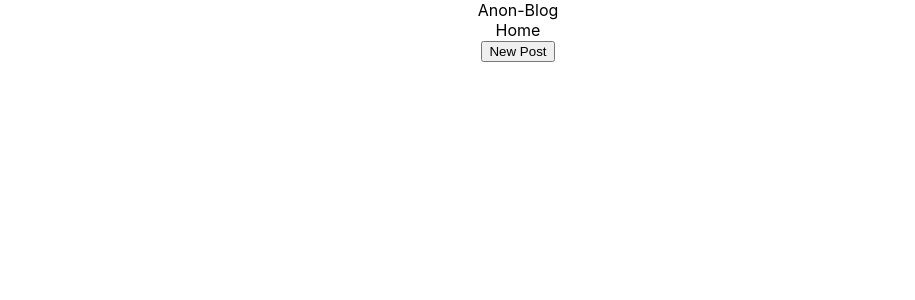
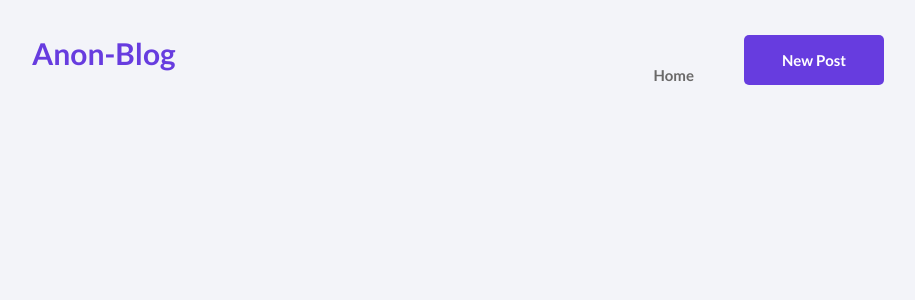
Before and after one commit to Enhancifire/Frontend, a React (Create React App) app: page / in a window 1280 px wide. Shown: the top 300 px of the page, without its empty margins (122-1037 px from the left). Built offline with nearby package versions, Linux system fonts and the light colour scheme.

Commit message:
💄: Style Navbar

```diff
--- a/src/App.css
+++ b/src/App.css
@@ -1,38 +1,61 @@
-.App {
-  text-align: center;
+@import url('https://fonts.googleapis.com/css2?family=Lato:wght@300;400;700&display=swap');
+
+
+*{
+  font-family: 'Lato', sans-serif;
+ background-color: #F3F4F9;
+ height: 10vh;
 }
 
-.App-logo {
-  height: 40vmin;
-  pointer-events: none;
+/* navbar */
+.navbar{
+  display: flex;
+  justify-content: space-around;
+  align-items: center;
+  padding: 35px;
+  margin-left: -120px;
 }
 
-@media (prefers-reduced-motion: no-preference) {
-  .App-logo {
-    animation: App-logo-spin infinite 20s linear;
-  }
+.navbar-logo{
+  font-family: 'Lato', sans-serif;
+  font-size: 30px;
+  font-weight: bold;
+  color: #673CDF;
+
 }
 
-.App-header {
-  background-color: #282c34;
-  min-height: 100vh;
+.navbar-items{
   display: flex;
-  flex-direction: column;
   align-items: center;
-  justify-content: center;
-  font-size: calc(10px + 2vmin);
-  color: white;
+  justify-content: space-around;
 }
 
-.App-link {
-  color: #61dafb;
+.navbar-home{
+  display: flex;
+  align-items: center;
+  margin-right: 30px ;
+  cursor: pointer;
+
+  font-weight: bold;
+  color: #6A6969;
+  font-size: 15px;
+}
+.navbar-post{
+ padding-left: 20px ;
+ font-size: 20px;
+ font-weight: bold;
+
 }
 
-@keyframes App-logo-spin {
-  from {
-    transform: rotate(0deg);
-  }
-  to {
-    transform: rotate(360deg);
-  }
+.navbar-newPost{
+height: 50px;
+width: 140px;
+cursor: pointer;
+
+ font-size: 15px;
+ font-weight: bold;
+ border: none;
+ background-color: #673CDF;
+ border-radius: 5px;
+ color: white;
 }
```
